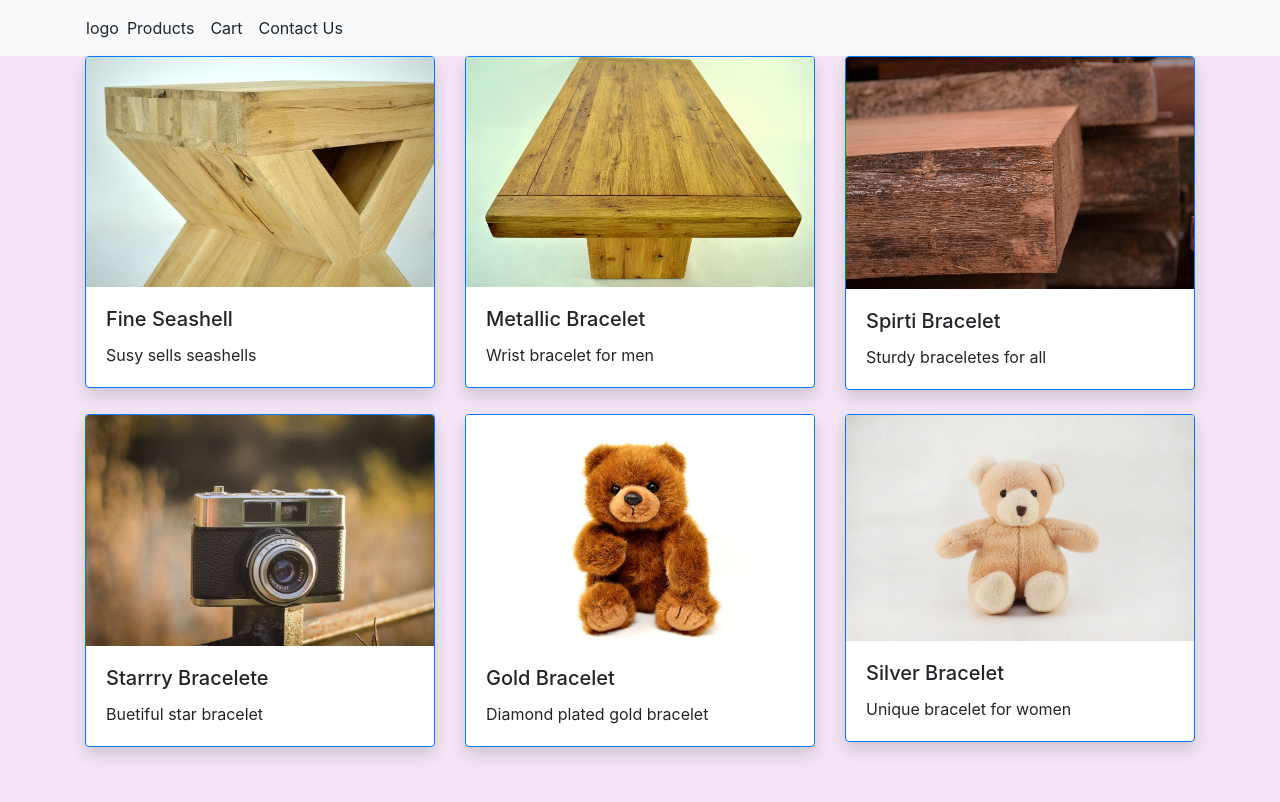
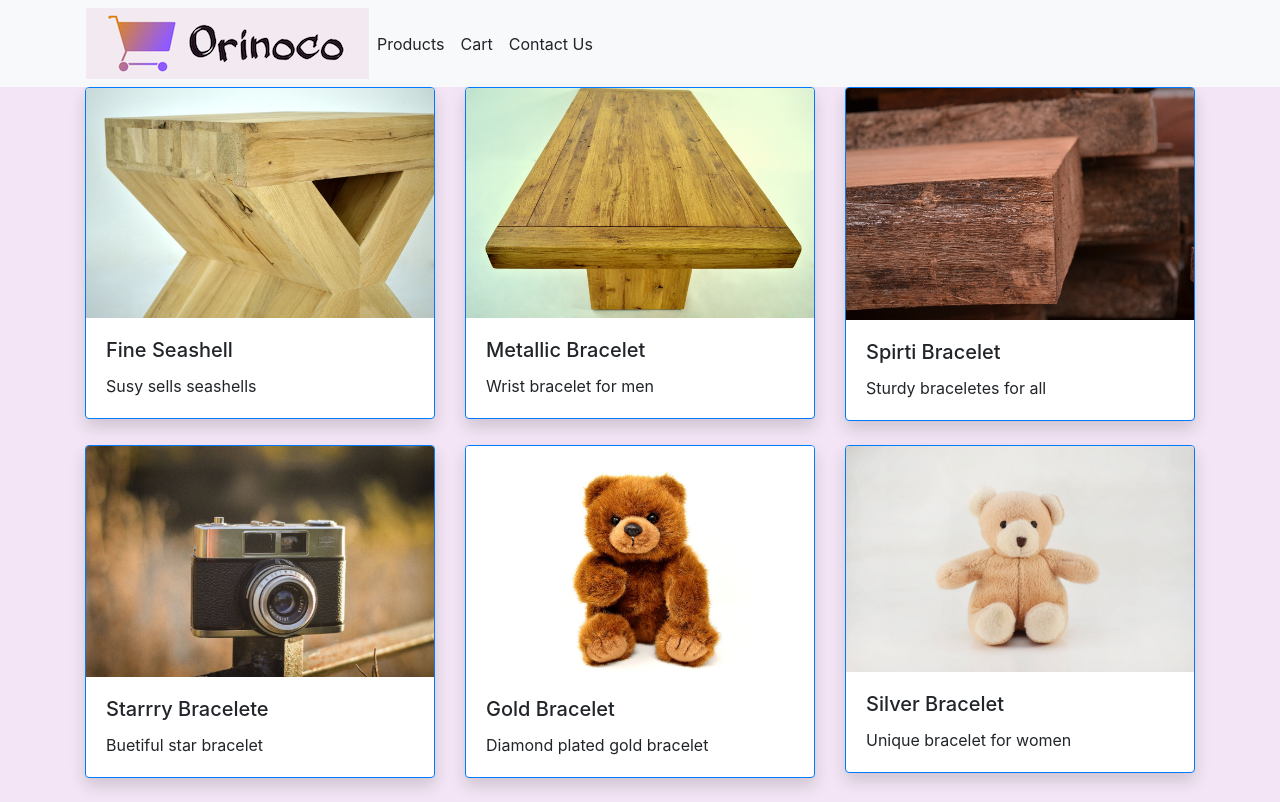
Before and after one commit to mplorex/Project5---5-21-21, a plain HTML site: page products.html in a window 1280 px wide. Drawn offline with nearby package versions, Linux system fonts and the light colour scheme.

Commit message:
product page image change and href addition

```diff
--- a/products.html
+++ b/products.html
@@ -16,8 +16,8 @@
             <div class="container">
                 <div class="row">
                     <nav class="col navbar navbar-expand-lg">
-                        <a>
-                            logo
+                        <a href="./index.html">
+                            <img src="./images/images/logo.png">
                         </a>
                         <button class="navbar-toggler" type="button" data-toggle="collapse" data-target="#navbarContent" aria-controls="navbarSupportContent" aria-expanded="false" aria-label="Toggle navigation">
                             <span class="navbar-toggler-icon"></span>
```
Also changed, not shown: index.html (+1 -1 lines).
